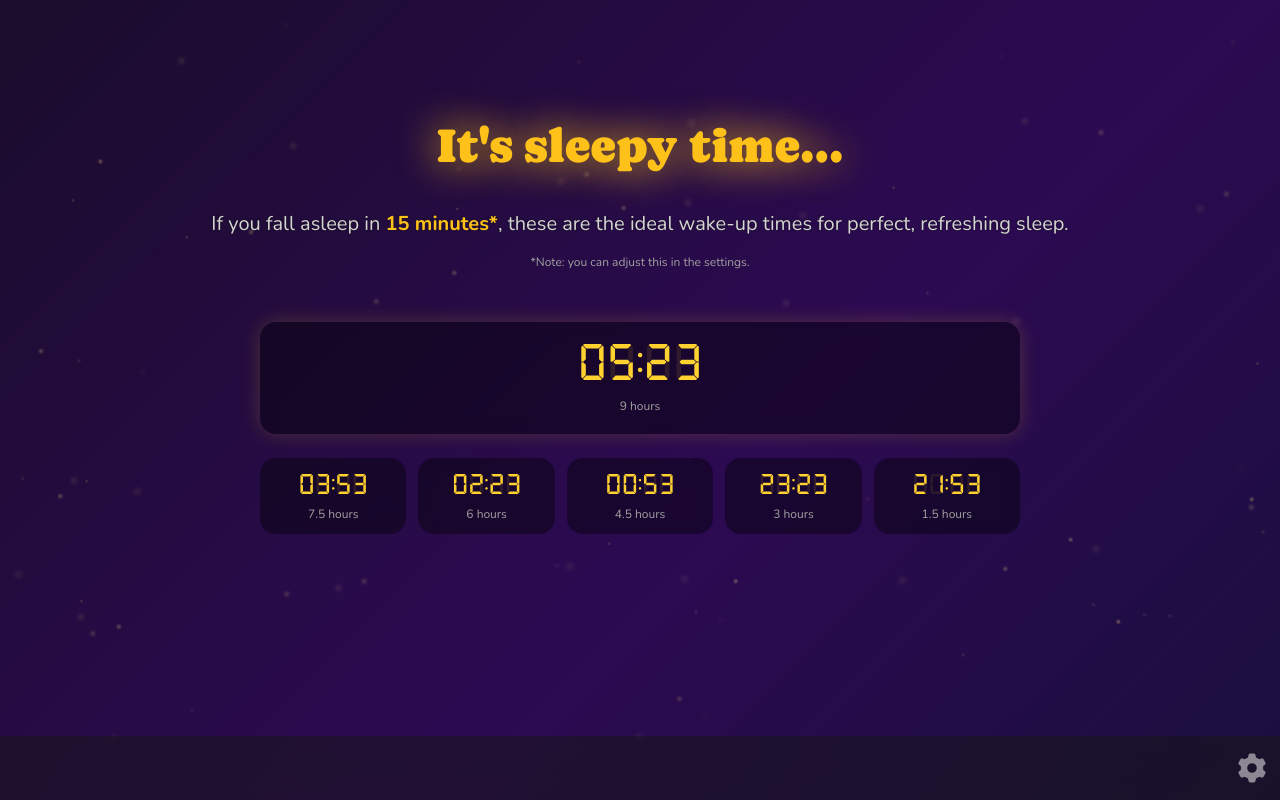
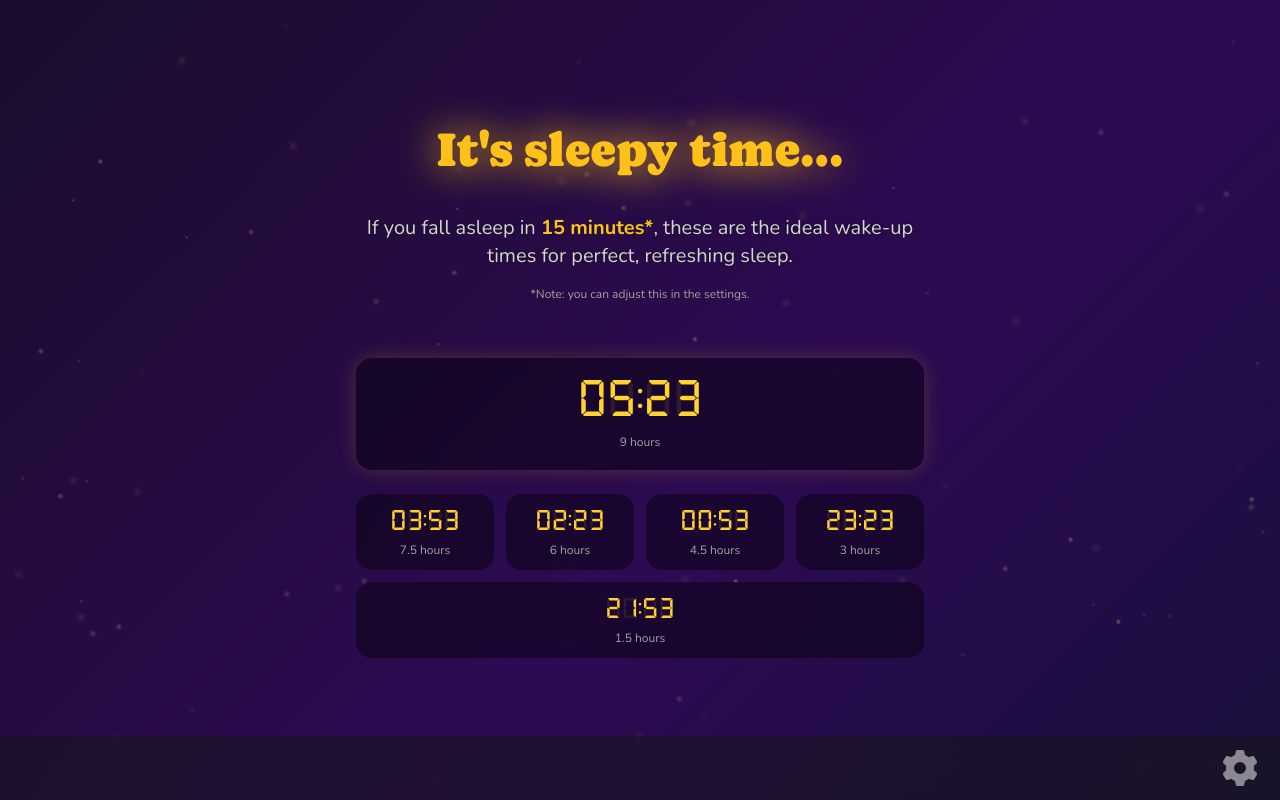
Before and after one commit to aronsantha/wakey, a React (Vite) app: page / in a window 1280 px wide. Built offline with nearby package versions, Linux system fonts and the light colour scheme.

Commit message:
restructure

```diff
--- a/src/components/App.jsx
+++ b/src/components/App.jsx
@@ -53,22 +53,24 @@ function App() {
             as={"button"}
             tabIndex="0"
             onClick={() => setIsModalOpen(true)}
-            className=" z-10   cursor-pointer rounded-full text-white opacity-50 transition-all duration-75 hover:opacity-100 h-8"
+            className=" p-2 z-10 cursor-pointer rounded-full text-white opacity-50 transition-all duration-75 hover:opacity-100 h-14"
             aria-label="Open settings modal"
           />
         </div>
-        <main className="flex flex-col gap-4 px-4 py-8 text-center">
+        <main className="flex flex-col gap-14 px-4 mt-30 text-center max-w-[600px]">
+          <div className="flex flex-col gap-4 ">
             <h1 className="font-caprasimo text-5xl text-[#fec119] text-shadow-[0_0_40px_#fec119] m-6">
               It's sleepy time...
             </h1>
             <h2 className="text-neutral-300 text-xl text-shadow-neutral-900 text-shadow-[0_0_2px]">
               If you fall asleep in{" "}
-            <span className="font-bold text-[#fec119]">{offsetInMins} minutes*</span>, these are the
-            ideal wake-up times for perfect, refreshing sleep.
+              <span className="font-bold text-[#fec119]">{offsetInMins} minutes*</span>, these are
+              the ideal wake-up times for perfect, refreshing sleep.
             </h2>
             <p className="text-xs text-neutral-400">*Note: you can adjust this in the settings.</p>
-        </main>
-        <div className="flex-wrap flex gap-3 w-full max-w-[800px] px-5 pt-5  pb-10 ">
+          </div>
+
+          <div className="flex-wrap flex gap-3 w-full">
             {sleepLengthArray.map((interval, index) => (
               <div
                 key={index}
@@ -86,6 +88,7 @@ function App() {
               </div>
             ))}
           </div>
+        </main>
       </div>
     </>
   );
```
Lines whose indentation alone changed are shown as unchanged.
